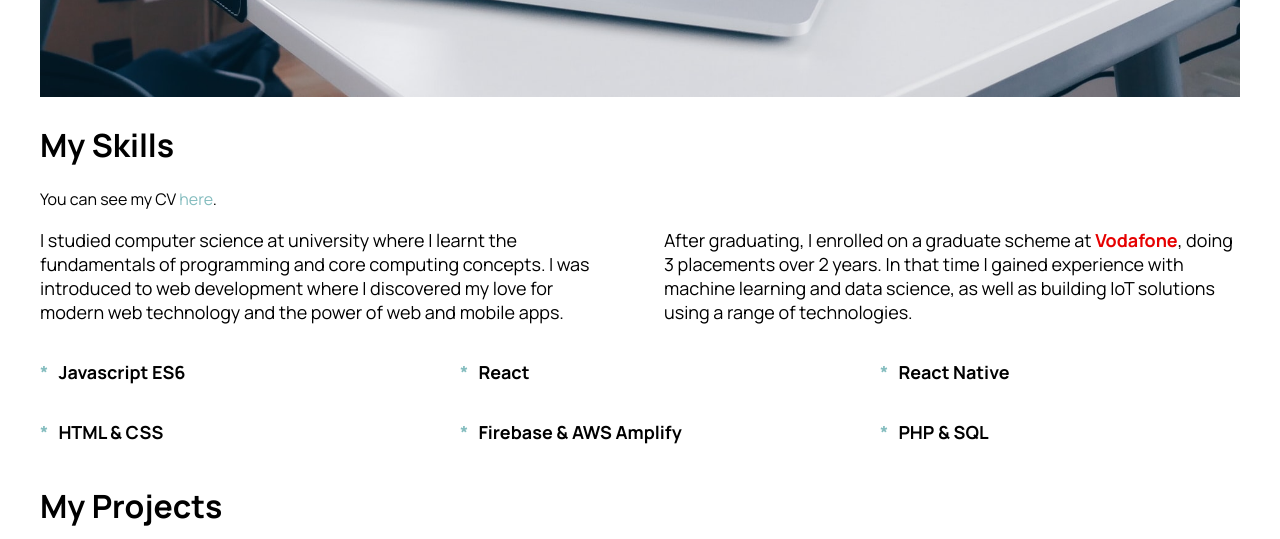
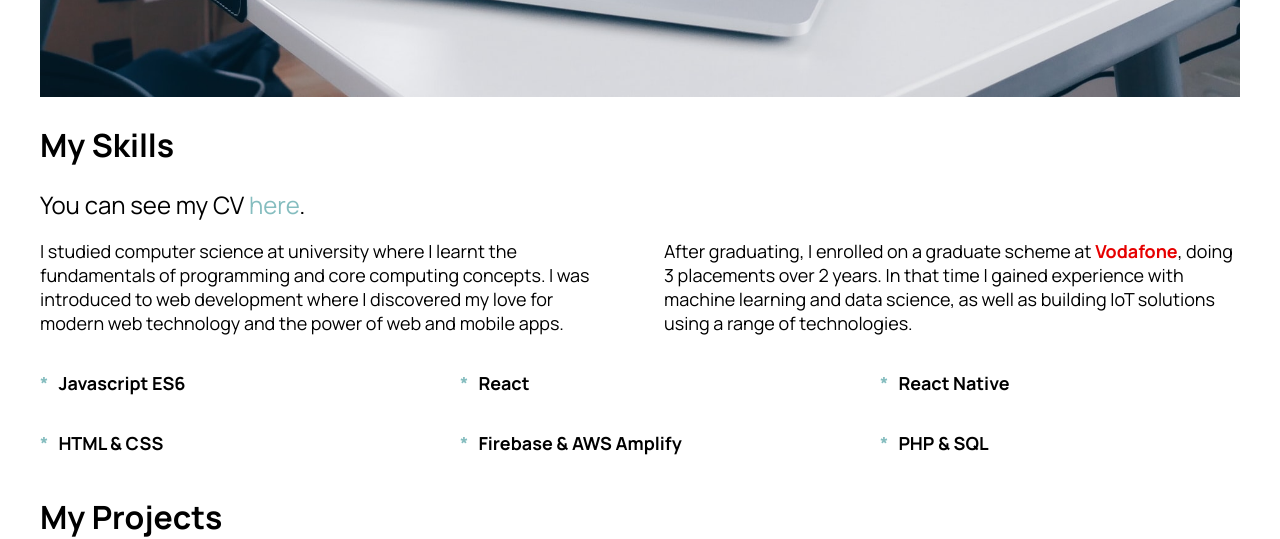
Before and after one commit to mab3103/landingpage, a React (Create React App) app: page / in a window 1280 px wide. Shown: the part 1120-1659 px from the top of the page. Built offline with nearby package versions, Linux system fonts and the light colour scheme.

Commit message:
changed cv link font size

```diff
--- a/src/components/Skills.tsx
+++ b/src/components/Skills.tsx
@@ -47,8 +47,10 @@ export const Skills = () => {
   return (
     <div>
       <h1>My Skills</h1>
-      You can see my CV{" "}
-      <CVLink href="https://mickybizzle.github.io/cv/">here</CVLink>.
+      <span style={{ fontSize: "1.5em" }}>
+        You can see my CV{" "}
+        <CVLink href="https://mickybizzle.github.io/cv/">here</CVLink>.
+      </span>
       <Container>
         <Text>
           I studied computer science at university where I learnt the
```
